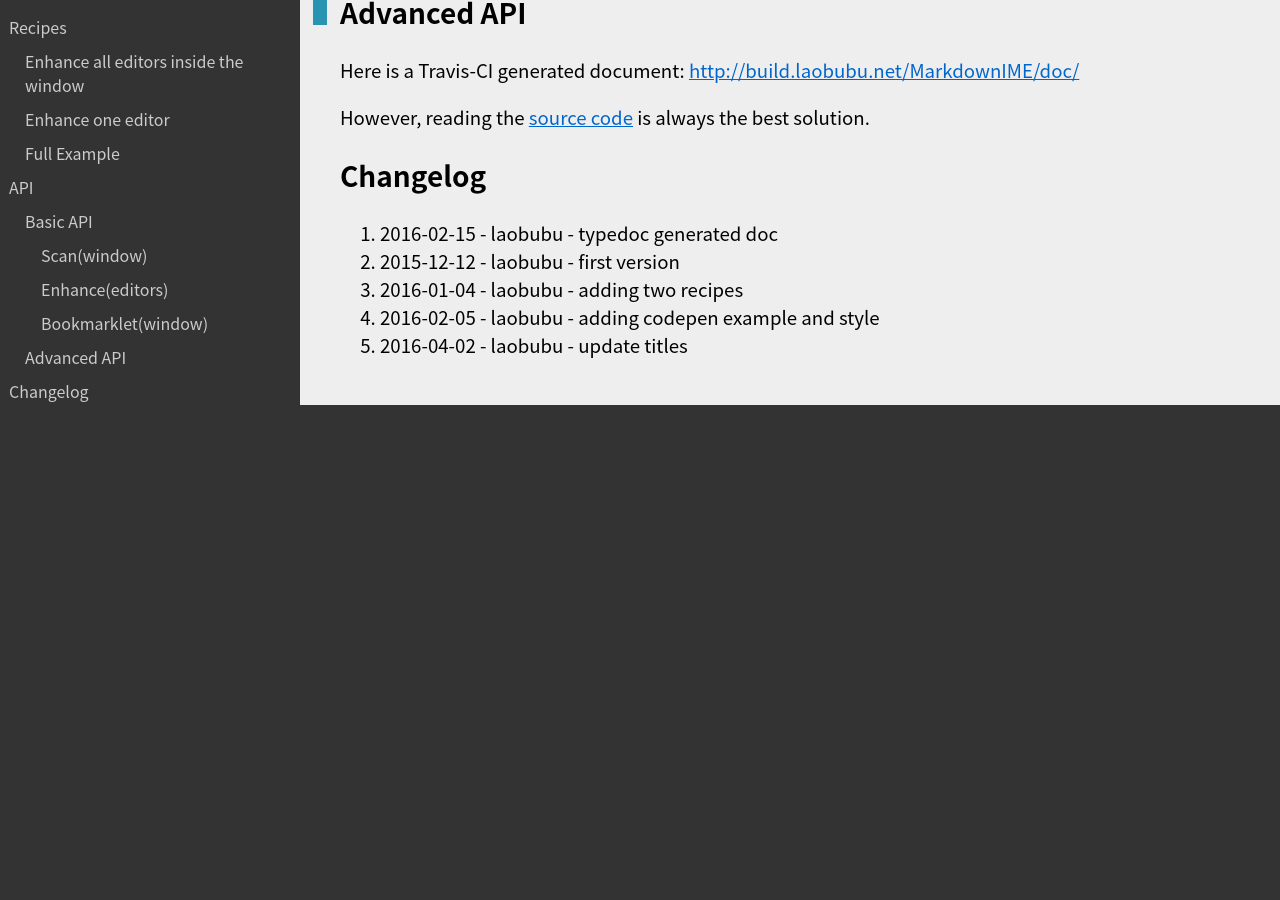
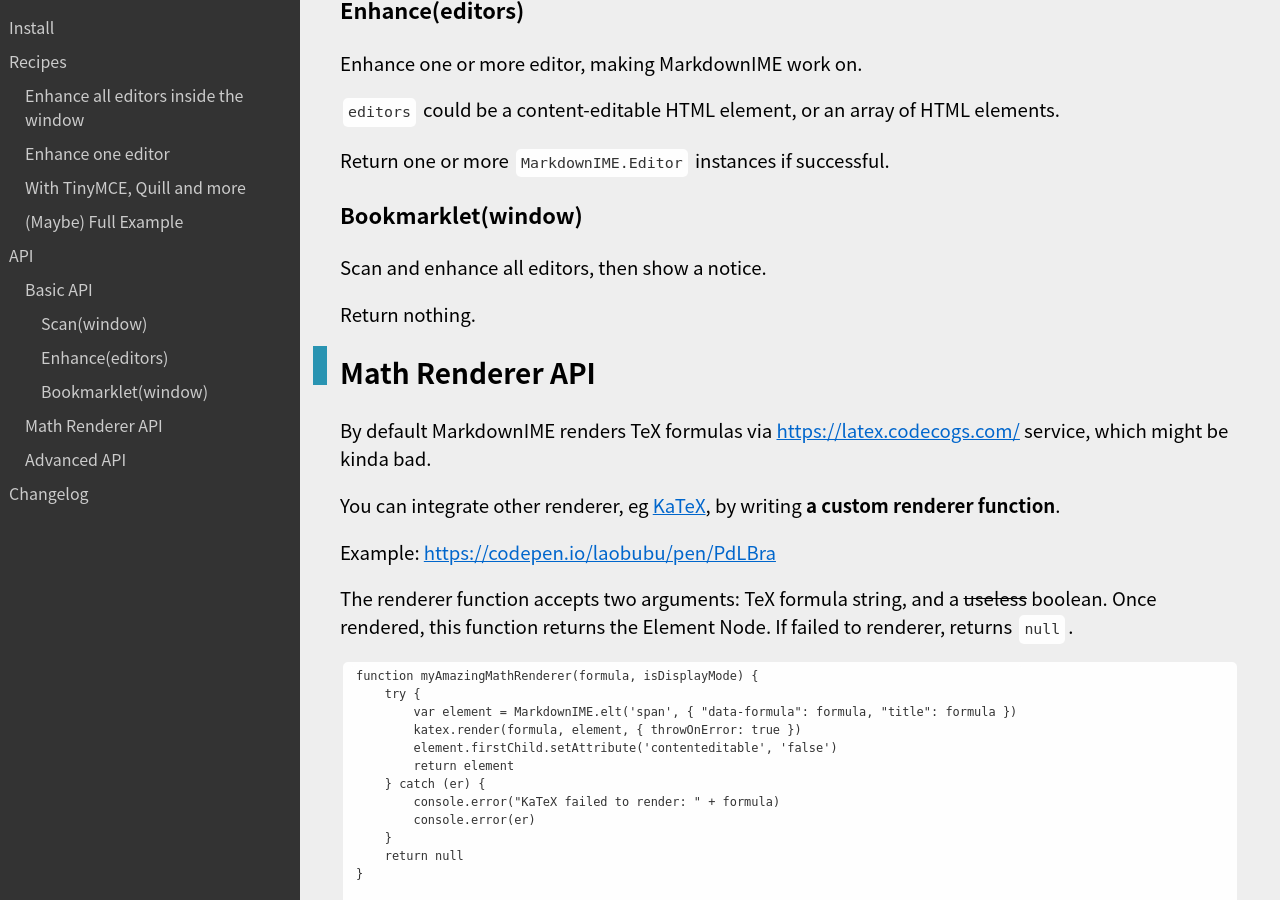
Before and after one commit to laobubu/MarkdownIME, a Jekyll site: the page built from manual.md, in a window 1280 px wide and 900 px high, scrolled down 1627 px. Built offline with Jekyll 4.4.1, drawn with Linux system fonts in a browser that asks for light colours; nearby versions of some CDN libraries; before the commit the page ends 2032 px from its top, so only the background shows below that; some of the changed text lies outside the part shown.

Commit message:
Update a lot

````diff
--- a/manual.md
+++ b/manual.md
@@ -2,6 +2,15 @@
 layout: post
 title: Manual
 ---
+
+# Install
+
+You can
+
+- **Use the NPM package** → *const MarkdownIME = require("[markdown-ime](https://www.npmjs.com/package/markdown-ime/)");*
+- or directly use the **built bundle file** in browser: <https://build.laobubu.net/MarkdownIME/MarkdownIME.js>
+
+MarkdownIME doesn't require any stylesheet. However, to get best visual experience, please prepare your own gorgeous stylesheet, or copy one from [the example](https://codepen.io/laobubu/pen/ZQqEQo)
 
 # Recipes
 
@@ -18,9 +27,11 @@
 MarkdownIME.Enhance($('#editor')); // jQuery's array-like stuff.
 ```
 
-**TinyMCE Notice**: your `<textarea>` element is not supported by MarkdownIME. If you don't know how to get the *real* rich editor, consider the lazy way: [Enhance all editors inside the window](#Enhance%20all%20editors%20inside%20the%20window).
+## With TinyMCE, Quill and more
 
-## Full Example
+To use MarkdownIME with **TinyMCE, Quill, WangEditor** or other rich editors, the best practice is to [follow the examples](https://github.com/laobubu/MarkdownIME/tree/master/examples)!
+
+## (Maybe) Full Example
 
 MarkdownIME has NO dependency, and you can use it with just a content-editable element.
 
@@ -67,11 +78,43 @@
 
 Return nothing.
 
+## Math Renderer API
+
+By default MarkdownIME renders TeX formulas via <https://latex.codecogs.com/> service, which might be kinda bad.
+
+You can integrate other renderer, eg [KaTeX](https://katex.org/), by writing **a custom renderer function**.
+
+Example: <https://codepen.io/laobubu/pen/PdLBra>
+
+The renderer function accepts two arguments: TeX formula string, and a ~~useless~~ boolean. Once rendered, this function returns the Element Node. If failed to renderer, returns `null`.
+
+```js
+function myAmazingMathRenderer(formula, isDisplayMode) {
+    try {
+        var element = MarkdownIME.elt('span', { "data-formula": formula, "title": formula })
+        katex.render(formula, element, { throwOnError: true })
+        element.firstChild.setAttribute('contenteditable', 'false')
+        return element
+    } catch (er) {
+        console.error("KaTeX failed to render: " + formula)
+        console.error(er)
+    }
+    return null
+}
+
+// Use our new renderer
+MarkdownIME.setMathRenderer(myAmazingMathRenderer)
+```
+
 ## Advanced API
 
-Here is a Travis-CI generated document: [http://build.laobubu.net/MarkdownIME/doc/](http://build.laobubu.net/MarkdownIME/doc/)
+- `MarkdownIME.elt(tagName, attrs?, childNodes?)`
+  - Create a DOM element
+  - `attrs` attributes for the new element. eg. `{ src: "xxx.jpg", width: "500" }`
+- `MarkdownIME.DOM.*`
+  - *see [dom.ts](https://github.com/laobubu/MarkdownIME/blob/master/src/dom/index.ts) which provides useful DOM functions.*
 
-However, reading the [source code](https://github.com/laobubu/MarkdownIME) is always the best solution.
+Please read the [source code](https://github.com/laobubu/MarkdownIME).
 
 # Changelog
 
````
Also changed, not shown: other parts of manual.md (+1 -0 lines), demo.js (+55 -92 lines), index.md (+1 -1 lines), 1 other file.
